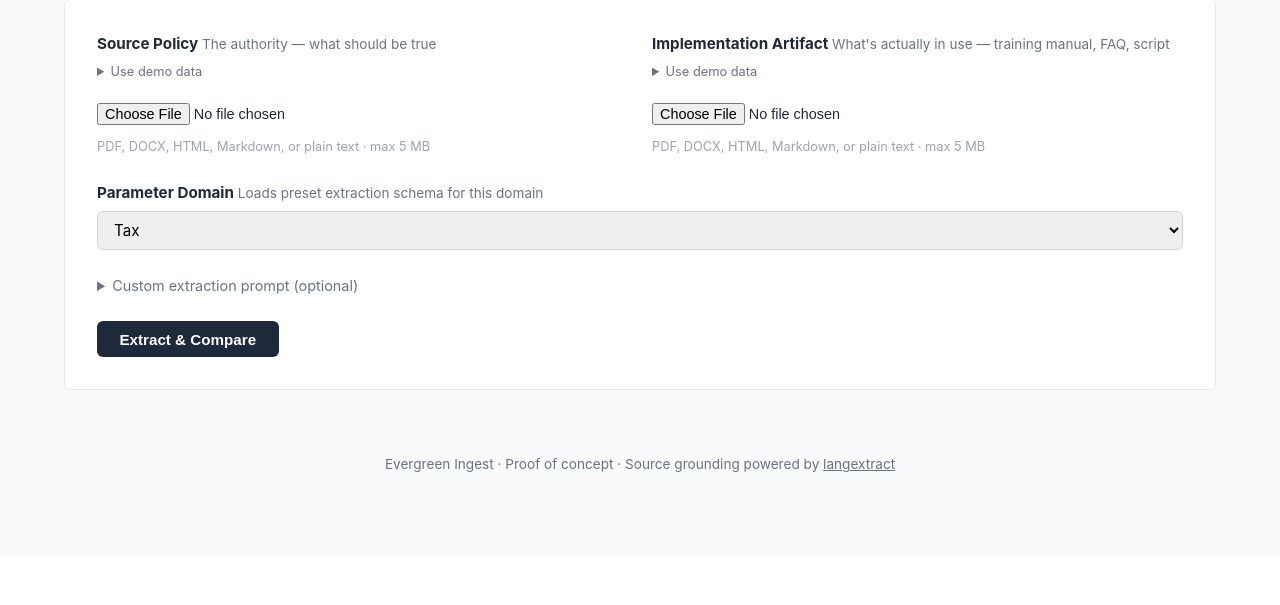
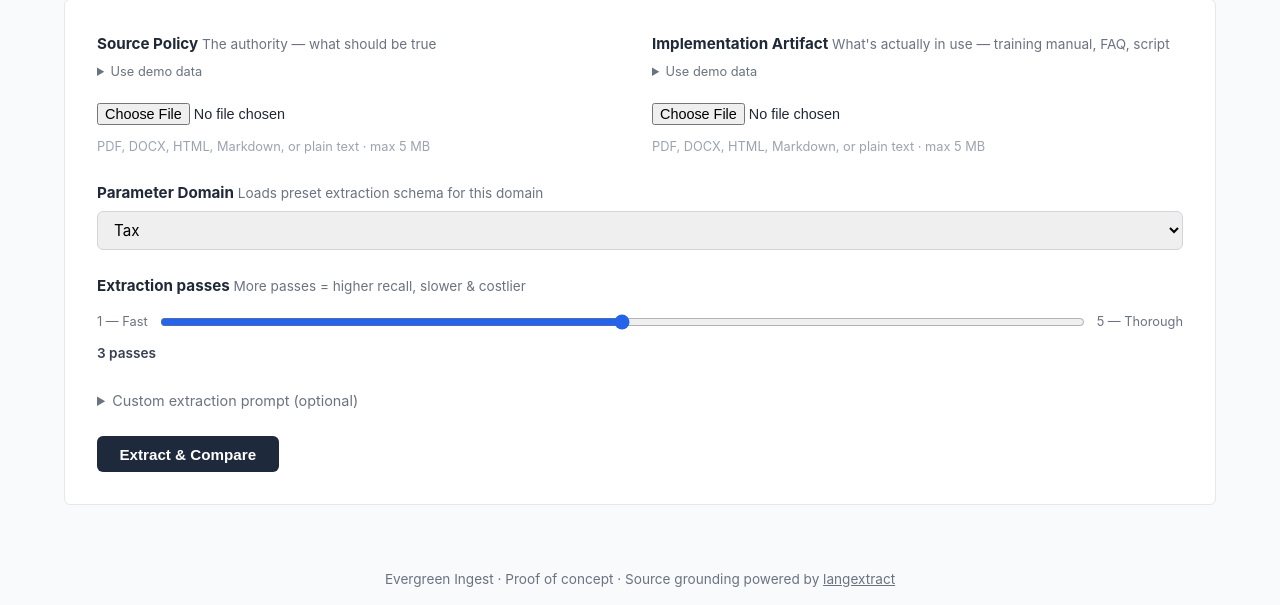
Before and after one commit to akschneider1/Evergreen-Ingest-v2, a FastAPI app: page / in a window 1280 px wide. Shown: the part 243-848 px from the top of the page. Before the commit the page ends 715 px from the top, so only its background shows below. Run offline with FastAPI, Linux system fonts and the light colour scheme.

Commit message:
Add extraction passes slider to upload form
Users can now choose 1–5 passes via a range slider (default 3).
The value is stored in meta.json and passed through to lx.extract(),
overriding the config.yaml default per-run.

Co-Authored-By: Claude Sonnet 4.6 <noreply@anthropic.com>

```diff
--- a/Evergreen-Ingest/app.py
+++ b/Evergreen-Ingest/app.py
@@ -143,7 +143,8 @@ def _run_pipeline(
     try:
         meta["status"] = "extracting_policy"
         _write_meta(comparison_id, meta)
-        _log(f"Extracting parameters from policy document ({policy_path.name})…")
+        passes = meta.get("extraction_passes", CONFIG.get("extraction_passes", 3))
+        _log(f"Extracting parameters from policy document ({policy_path.name})… ({passes} pass{'es' if passes != 1 else ''})")
 
         policy_jsonl, _, policy_doc = extract_module.extract_document(
             source_path=policy_path,
@@ -151,13 +152,14 @@ def _run_pipeline(
             output_dir=OUTPUT_DIR,
             comparison_id=comparison_id,
             doc_slot="policy",
+            extraction_passes=passes,
         )
         n_policy = len(policy_doc.extractions or [])
         _log(f"Policy extraction complete — {n_policy} parameter(s) found.")
 
         meta["status"] = "extracting_implementation"
         _write_meta(comparison_id, meta)
-        _log(f"Extracting parameters from implementation document ({impl_path.name})…")
+        _log(f"Extracting parameters from implementation document ({impl_path.name})… ({passes} pass{'es' if passes != 1 else ''})")
 
         impl_jsonl, _, impl_doc = extract_module.extract_document(
             source_path=impl_path,
@@ -165,6 +167,7 @@ def _run_pipeline(
             output_dir=OUTPUT_DIR,
             comparison_id=comparison_id,
             doc_slot="implementation",
+            extraction_passes=passes,
         )
         n_impl = len(impl_doc.extractions or [])
         _log(f"Implementation extraction complete — {n_impl} parameter(s) found.")
@@ -223,6 +226,7 @@ async def upload(
     custom_prompt: str = Form(""),
     policy_demo: str = Form(""),
     implementation_demo: str = Form(""),
+    extraction_passes: int = Form(3),
 ):
     # Substitute demo fixture if no real file was uploaded
     def _resolve(upload: UploadFile, demo_key: str) -> tuple[str, bytes]:
@@ -279,6 +283,7 @@ async def upload(
         "implementation_filename": impl_name,
         "policy_path": str(policy_path.relative_to(BASE_DIR)),
         "implementation_path": str(impl_path.relative_to(BASE_DIR)),
+        "extraction_passes": max(1, min(5, extraction_passes)),
         "error": None,
     }
     _write_meta(comparison_id, meta)
--- a/Evergreen-Ingest/extract.py
+++ b/Evergreen-Ingest/extract.py
@@ -63,6 +63,7 @@ def extract_document(
     output_dir: str | Path,
     comparison_id: str,
     doc_slot: str,  # "policy" or "implementation"
+    extraction_passes: int | None = None,
 ) -> tuple[Path, Path, object]:
     """
     Run langextract on a document using domain-specific few-shot examples.
@@ -98,7 +99,7 @@ def extract_document(
         prompt_description=domain.prompt,
         examples=domain.examples,
         model_id=config.get("model_id", "gemini-2.5-flash"),
-        extraction_passes=config.get("extraction_passes", 3),
+        extraction_passes=extraction_passes if extraction_passes is not None else config.get("extraction_passes", 3),
         max_workers=config.get("max_workers", 4),
         max_char_buffer=config.get("max_char_buffer", 6000),
         show_progress=False,
--- a/Evergreen-Ingest/static/style.css
+++ b/Evergreen-Ingest/static/style.css
@@ -518,3 +518,27 @@ details.advanced summary { cursor: pointer; color: #6b7280; font-size: 0.9rem; }
   white-space: pre-wrap;
   word-break: break-word;
 }
+
+/* Extraction passes slider */
+.slider-row {
+  display: flex;
+  align-items: center;
+  gap: 0.75rem;
+  margin-top: 0.5rem;
+}
+.slider-row input[type="range"] {
+  flex: 1;
+  accent-color: #2563eb;
+  cursor: pointer;
+}
+.slider-label {
+  font-size: 0.8rem;
+  color: #6b7280;
+  white-space: nowrap;
+}
+.slider-value-row {
+  margin-top: 0.35rem;
+  font-size: 0.85rem;
+  color: #374151;
+  font-weight: 600;
+}
--- a/Evergreen-Ingest/templates/index.html
+++ b/Evergreen-Ingest/templates/index.html
@@ -78,6 +78,25 @@
       </div>
     </div>
 
+    <div class="form-row">
+      <div class="form-group">
+        <label for="extraction_passes">
+          <strong>Extraction passes</strong>
+          <span class="label-hint">More passes = higher recall, slower &amp; costlier</span>
+        </label>
+        <div class="slider-row">
+          <span class="slider-label">1 — Fast</span>
+          <input type="range" id="extraction_passes" name="extraction_passes"
+                 min="1" max="5" value="3" step="1"
+                 oninput="document.getElementById('passes-value').textContent = this.value">
+          <span class="slider-label">5 — Thorough</span>
+        </div>
+        <div class="slider-value-row">
+          <span id="passes-value">3</span> pass<span id="passes-plural">es</span>
+        </div>
+      </div>
+    </div>
+
     <details class="advanced">
       <summary>Custom extraction prompt (optional)</summary>
       <div class="form-group">
@@ -108,6 +127,9 @@ function toggleRequired(fileInputId, demoValue) {
   const fileInput = document.getElementById(fileInputId);
   fileInput.required = !demoValue;
 }
+document.getElementById('extraction_passes').addEventListener('input', function() {
+  document.getElementById('passes-plural').textContent = this.value === '1' ? '' : 'es';
+});
 </script>
 </body>
 </html>
```
